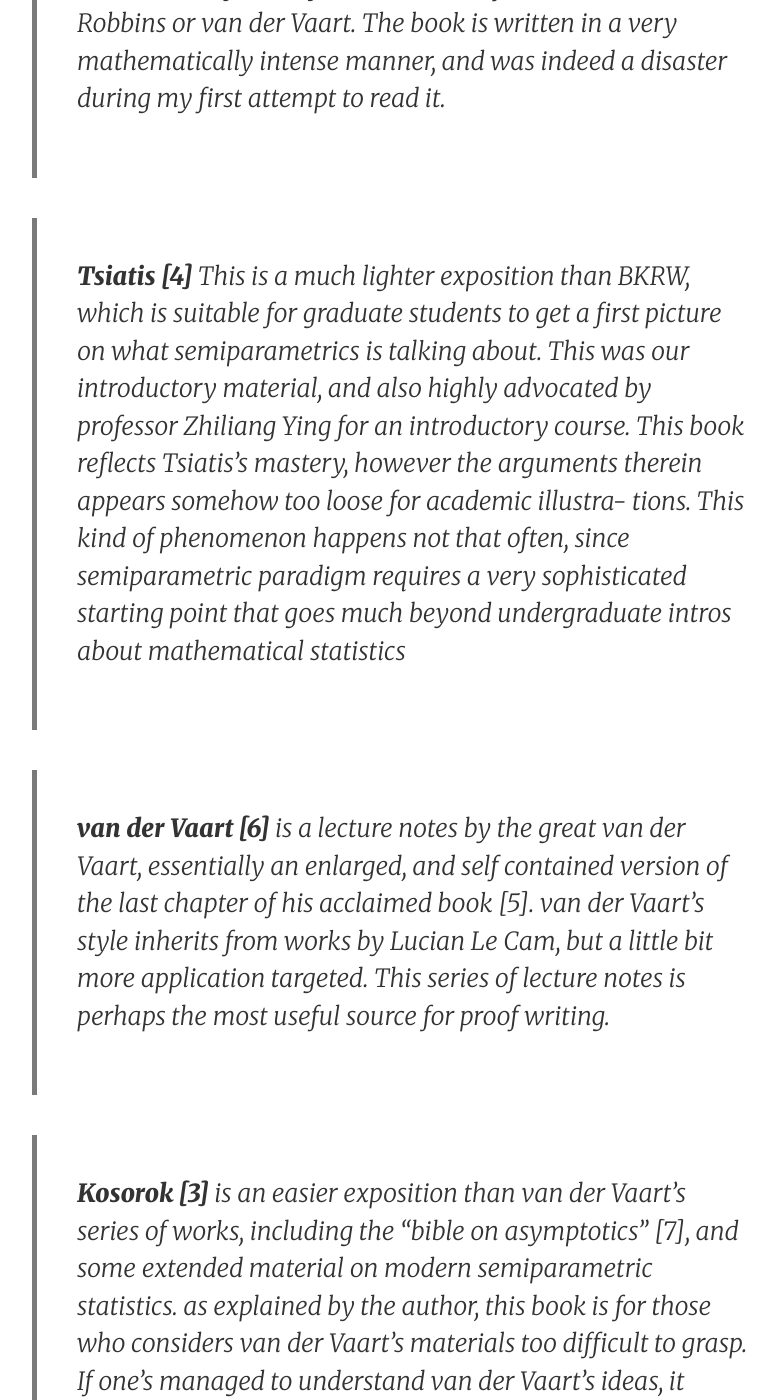
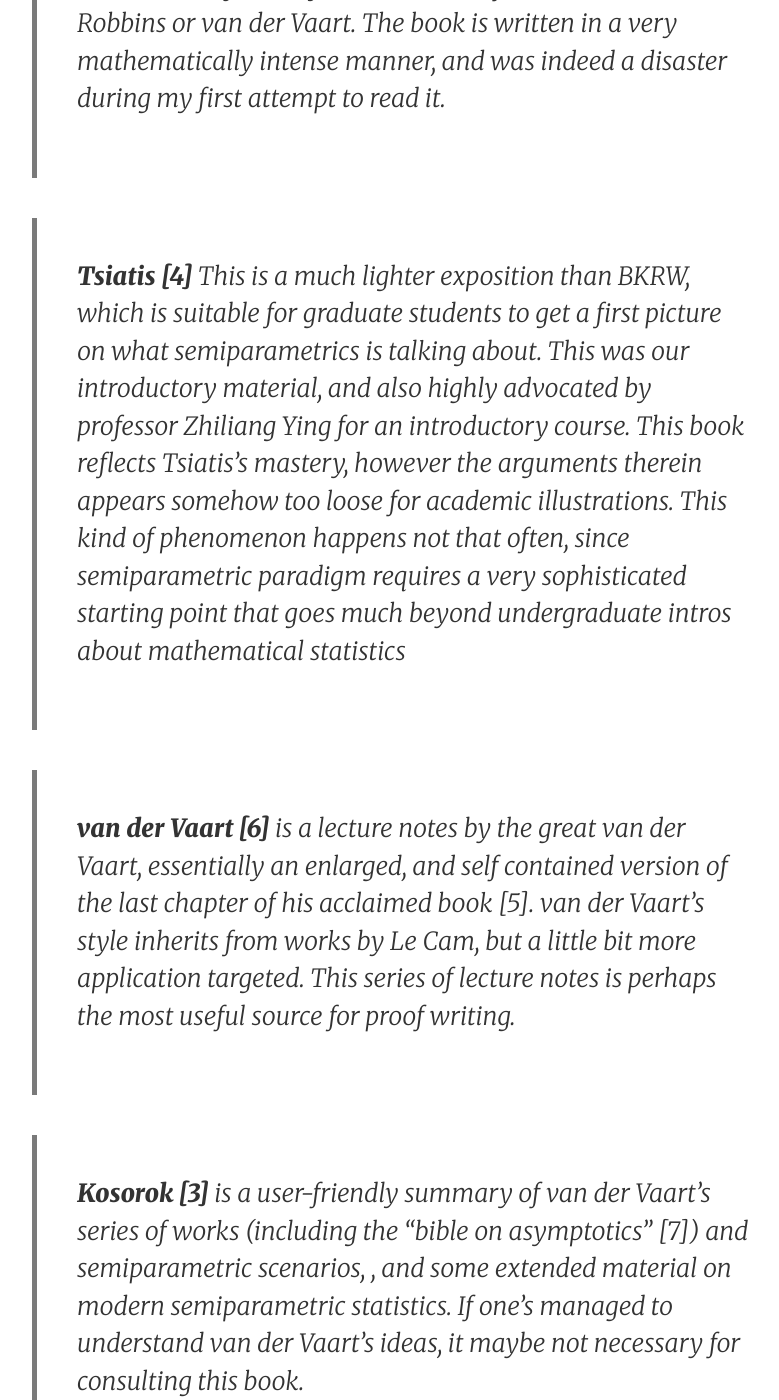
Before and after one commit to Rorschach1989/rorschach1989.github.io, a Jekyll site: the page built from _posts/2018-09-02-semi_1.md, in a window 1280 px wide and 1400 px high, scrolled down 962 px. Shown: the whole window, without its empty margins (228-1007 px from the left). Built offline with Jekyll 4.4.1, drawn with Linux system fonts in a browser that asks for light colours; some of the changed text lies outside the part shown.

Commit message:
Add intro part 0

```diff
--- a/_posts/2018-09-02-semi_1.md
+++ b/_posts/2018-09-02-semi_1.md
@@ -6,16 +6,16 @@
 summary:    This is a brief overview of what I've been struggling with for 5 years
 ---
 ## Materials
-There’re basically 4 relatively popular materials on semiparametric statistics that provides methodological aspects of semiparametric statistics
+There’re basically 4 relatively popular materials that provides methodological aspects of semiparametric statistics
 
-> **Bickel, Klaassen, Ritov & Wellner [2]** the magnum opus on semiparametric statistics, and also one of the most sophisticated books in modern statistics. Peter Bickel called this book as something he’s still proud of [1], and even after over 25 years of publication, there are not many extra develop- ments over this field, and those developments were contributed by mainly masters in this field like Jamie Robbins or van der Vaart. The book is written in a very mathematically intense manner, and was indeed a disaster during my first attempt to read it.
+> **Bickel, Klaassen, Ritov & Wellner [2]** the magnum opus on semiparametric statistics, and also one of the most sophisticated books in modern statistics. Peter Bickel called this book as something he’s still proud of [1], and even after over 25 years of publication, there are not many extra developments over this field, and those developments were contributed by mainly masters in this field like Jamie Robbins or van der Vaart. The book is written in a very mathematically intense manner, and was indeed a disaster during my first attempt to read it.
 
-> **Tsiatis [4]** This is a much lighter exposition than BKRW, which is suitable for graduate students to get a first picture on what semiparametrics is talking about. This was our introductory material, and also highly advocated by professor Zhiliang Ying for an introductory course. This book reflects Tsiatis’s mastery, however the arguments therein appears somehow too loose for academic illustra- tions. This kind of phenomenon happens not that often, since semiparametric paradigm requires a very sophisticated starting point that goes much beyond undergraduate intros about mathematical statistics
+> **Tsiatis [4]** This is a much lighter exposition than BKRW, which is suitable for graduate students to get a first picture on what semiparametrics is talking about. This was our introductory material, and also highly advocated by professor Zhiliang Ying for an introductory course. This book reflects Tsiatis’s mastery, however the arguments therein appears somehow too loose for academic illustrations. This kind of phenomenon happens not that often, since semiparametric paradigm requires a very sophisticated starting point that goes much beyond undergraduate intros about mathematical statistics
 
-> **van der Vaart [6]** is a lecture notes by the great van der Vaart, essentially an enlarged, and self contained version of the last chapter of his acclaimed book [5]. van der Vaart’s style inherits from works by Lucian Le Cam, but a little bit more application targeted. This series of lecture notes is perhaps the most useful source for proof writing.
+> **van der Vaart [6]** is a lecture notes by the great van der Vaart, essentially an enlarged, and self contained version of the last chapter of his acclaimed book [5]. van der Vaart’s style inherits from works by Le Cam, but a little bit more application targeted. This series of lecture notes is perhaps the most useful source for proof writing.
 
 
-> **Kosorok [3]** is an easier exposition than van der Vaart’s series of works, including the "bible on asymptotics" [7], and some extended material on modern semiparametric statistics. as explained by the author, this book is for those who considers van der Vaart’s materials too difficult to grasp. If one’s managed to understand van der Vaart’s ideas, it maybe not necessary for consulting this book.
+> **Kosorok [3]** is a user-friendly summary of van der Vaart’s series of works (including the "bible on asymptotics" [7]) and semiparametric scenarios, , and some extended material on modern semiparametric statistics. If one’s managed to understand van der Vaart’s ideas, it maybe not necessary for consulting this book.
 
 
 I will take the heuristics from [4], and introduce specific concepts in a more rigorous manner by referring to [2] and [6]. I will not use [3] since I’ve never carefully read it.
```
